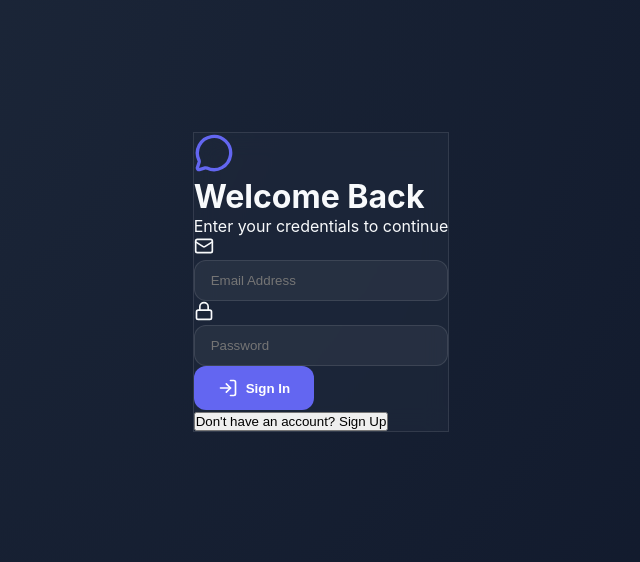
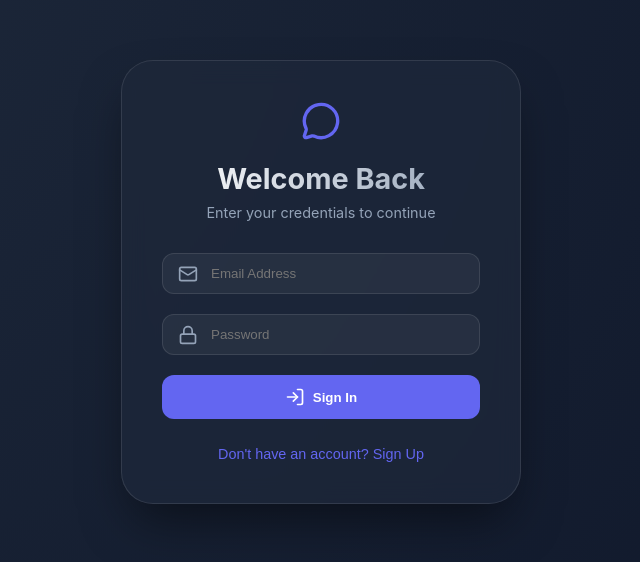
Before and after one commit to zroronova340-cmyk/chat-application, a React app in the folder frontend/: page / in a window 1280 px wide. Shown: the part 118-680 px from the top of the page, without its empty margins (319-959 px from the left). Built offline with nearby package versions, Linux system fonts and the light colour scheme; the HTML template or start-up script is replaced by a standard one.

Commit message:
Fix: Express 5 compatibility for wildcard routes

```diff
--- a/frontend/src/App.css
+++ b/frontend/src/App.css
@@ -6,3 +6,102 @@
   align-items: center;
   background: radial-gradient(circle at top left, #1e293b, #0f172a);
 }
+
+/* Auth Styles */
+.auth-card {
+  width: 400px;
+  padding: 2.5rem;
+  border-radius: 2rem;
+  box-shadow: 0 25px 50px -12px rgba(0, 0, 0, 0.5);
+}
+
+.auth-header { text-align: center; margin-bottom: 2rem; }
+.auth-logo { margin-bottom: 1rem; }
+
+.auth-header h1 {
+  font-size: 1.8rem;
+  margin-bottom: 0.5rem;
+  background: linear-gradient(to right, #fff, #94a3b8);
+  -webkit-background-clip: text;
+  -webkit-text-fill-color: transparent;
+}
+
+.auth-header p { color: var(--text-muted); font-size: 0.9rem; }
+.auth-form { display: flex; flex-direction: column; gap: 1.25rem; }
+.input-group { position: relative; display: flex; align-items: center; }
+.input-group svg { position: absolute; left: 1rem; color: var(--text-muted); z-index: 1; }
+.input-group input { padding-left: 3rem; }
+.error-text { color: var(--danger); font-size: 0.85rem; text-align: center; }
+.auth-footer { margin-top: 1.5rem; text-align: center; }
+.toggle-btn { background: none; border: none; color: var(--primary); cursor: pointer; font-weight: 500; font-size: 0.9rem; }
+.toggle-btn:hover { text-decoration: underline; }
+
+/* ChatMain Styles */
+.chat-layout {
+  width: 90vw;
+  height: 85vh;
+  display: flex;
+  border-radius: 1.5rem;
+  overflow: hidden;
+  box-shadow: 0 50px 100px -20px rgba(0, 0, 0, 0.5);
+}
+
+.sidebar {
+  width: 320px;
+  border-right: 1px solid var(--glass-border);
+  display: flex;
+  flex-direction: column;
+  background: rgba(15, 23, 42, 0.5);
+}
+
+.sidebar-header {
+  padding: 1.5rem;
+  display: flex;
+  justify-content: space-between;
+  align-items: center;
+}
+
+.user-profile { display: flex; gap: 0.75rem; align-items: center; }
+.avatar { width: 40px; height: 40px; background: var(--primary); border-radius: 50%; display: flex; align-items: center; justify-content: center; font-weight: bold; font-size: 1.1rem; }
+.avatar.mini { width: 32px; height: 32px; font-size: 0.9rem; }
+.user-info h3 { font-size: 0.95rem; margin-bottom: 0.1rem; }
+.status-badge { font-size: 0.7rem; color: var(--success); }
+
+.search-bar { padding: 0 1rem 1rem; position: relative; }
+.search-bar svg { position: absolute; left: 1.7rem; top: 0.7rem; color: var(--text-muted); pointer-events: none; }
+.search-bar input { width: 100%; padding-left: 2.8rem; height: 2.5rem; border-radius: 0.75rem; font-size: 0.9rem; }
+
+.users-list { flex: 1; overflow-y: auto; padding: 0.5rem; }
+.user-item { padding: 0.75rem 1rem; display: flex; gap: 0.75rem; align-items: center; cursor: pointer; border-radius: 0.75rem; transition: background 0.2s; margin-bottom: 0.25rem; }
+.user-item:hover { background: rgba(255, 255, 255, 0.05); }
+.user-item.active { background: rgba(99, 102, 241, 0.15); }
+.user-details .username { font-size: 0.9rem; font-weight: 600; }
+.user-details .last-msg { font-size: 0.75rem; color: var(--text-muted); white-space: nowrap; overflow: hidden; text-overflow: ellipsis; width: 150px; }
+
+.chat-area { flex: 1; display: flex; flex-direction: column; background: rgba(15, 23, 42, 0.3); }
+.chat-header { padding: 1rem 1.5rem; border-bottom: 1px solid var(--glass-border); display: flex; justify-content: space-between; align-items: center; background: rgba(15, 23, 42, 0.8); }
+.header-info { display: flex; align-items: center; gap: 1rem; }
+.header-info h4 { font-size: 1rem; }
+.typing-indicator { font-size: 0.75rem; color: var(--text-muted); }
+
+.messages-container { flex: 1; overflow-y: auto; padding: 1.5rem; display: flex; flex-direction: column; gap: 1rem; background-image: radial-gradient(rgba(99, 102, 241, 0.05) 1px, transparent 1px); background-size: 20px 20px; }
+.message-wrapper { display: flex; }
+.message-wrapper.sent { justify-content: flex-end; }
+.message-bubble { max-width: 65%; padding: 0.75rem 1rem; border-radius: 1.25rem; font-size: 0.95rem; position: relative; box-shadow: 0 4px 6px -1px rgba(0, 0, 0, 0.1); }
+.sent .message-bubble { background: var(--primary); color: white; border-bottom-right-radius: 0.25rem; }
+.received .message-bubble { background: var(--bg-sidebar); border-bottom-left-radius: 0.25rem; }
+.message-time { font-size: 0.65rem; opacity: 0.6; display: block; margin-top: 0.25rem; text-align: right; }
+
+.shared-img { max-width: 100%; border-radius: 0.75rem; margin-top: 0.5rem; }
+
+.chat-footer { padding: 1.25rem; border-top: 1px solid var(--glass-border); display: flex; align-items: center; gap: 1rem; background: rgba(15, 23, 42, 0.8); }
+.footer-actions { color: var(--text-muted); cursor: pointer; }
+.footer-actions:hover { color: var(--primary); }
+.send-btn { width: 45px; height: 45px; border-radius: 50%; padding: 0; }
+
+.empty-chat { flex: 1; display: flex; align-items: center; justify-content: center; text-align: center; }
+.empty-state-content h2 { margin-top: 1rem; font-size: 1.5rem; }
+.empty-state-content p { color: var(--text-muted); margin-top: 0.5rem; }
+
+.logout-btn { background: none; border: none; color: var(--text-muted); cursor: pointer; transition: color 0.2s; }
+.logout-btn:hover { color: var(--danger); }
```
Also changed, not shown: 1 other file (tests, documents, lock files or other folders).
